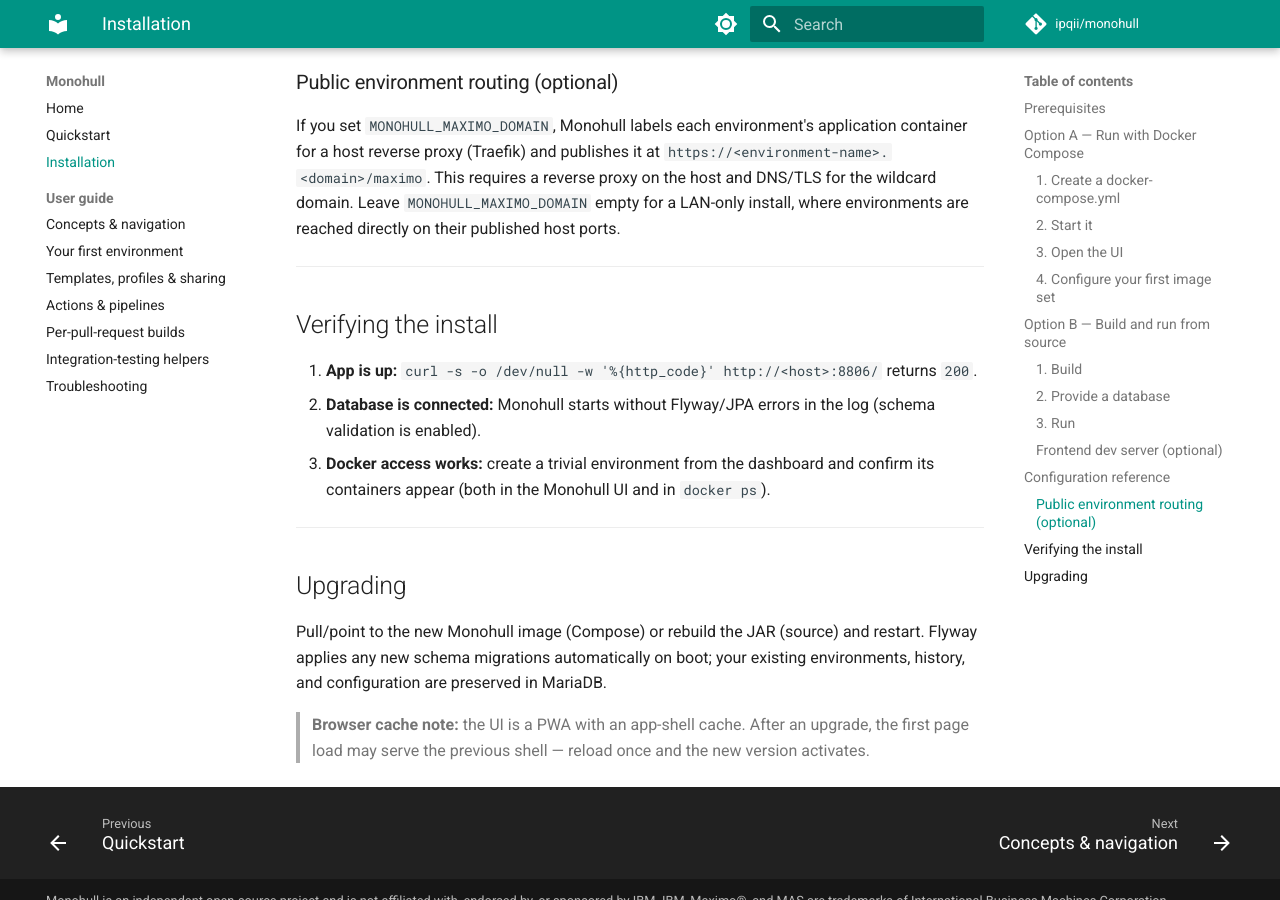
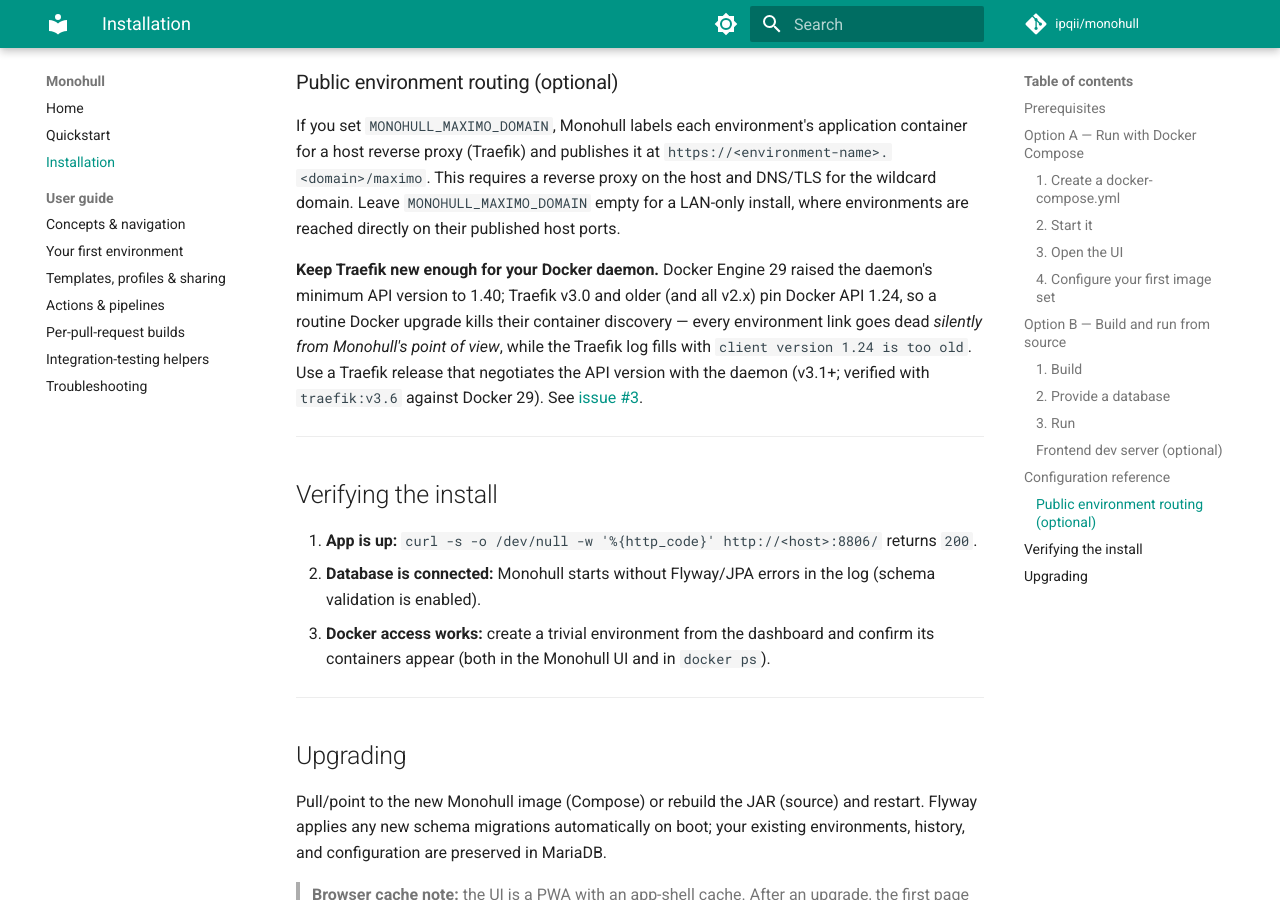
Before and after one commit to ipqii/monohull, an MkDocs documentation site: the page built from docs/install.md, in a window 1280 px wide and 900 px high, scrolled down 5119 px. Built offline with MkDocs 1.6.1 and Material for MkDocs 9.7.7, drawn with Linux system fonts in a browser that asks for light colours; comment, search, counter and statistics services are not loaded.

Commit message:
docs: warn that public links die silently when Docker outgrows Traefik's API pin
Docker Engine 29 enforces daemon API >= 1.40; Traefik <= v3.0 pins 1.24, so a
routine Docker upgrade kills its container discovery and with it every
per-environment public URL - with nothing in Monohull's own logs. Document the
version coupling in the public-routing section.

Fixes #3

Co-Authored-By: Claude Fable 5 <noreply@anthropic.com>
Claude-Session: https://claude.ai/code/session_01CuVNK1rWnKF2oM7dgM1yyW

```diff
--- a/docs/install.md
+++ b/docs/install.md
@@ -199,6 +199,15 @@ the host and DNS/TLS for the wildcard domain. Leave `MONOHULL_MAXIMO_DOMAIN` emp
 a LAN-only install, where environments are reached directly on their published
 host ports.
 
+**Keep Traefik new enough for your Docker daemon.** Docker Engine 29 raised the
+daemon's minimum API version to 1.40; Traefik v3.0 and older (and all v2.x) pin
+Docker API 1.24, so a routine Docker upgrade kills their container discovery —
+every environment link goes dead *silently from Monohull's point of view*, while
+the Traefik log fills with `client version 1.24 is too old`. Use a Traefik
+release that negotiates the API version with the daemon (v3.1+; verified with
+`traefik:v3.6` against Docker 29). See
+[issue #3](https://github.com/ipqii/monohull/issues/3).
+
 ---
 
 ## Verifying the install
```
